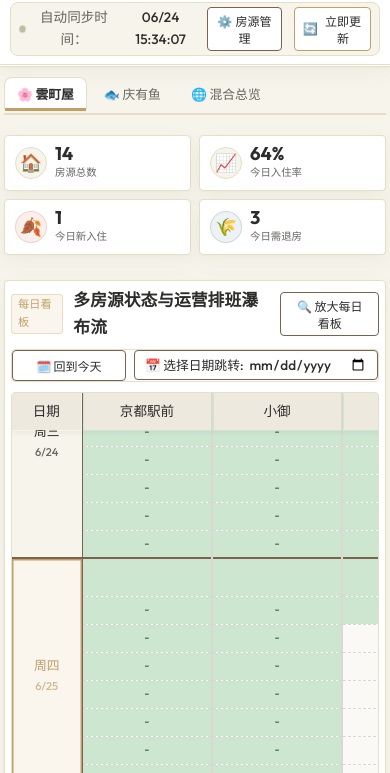
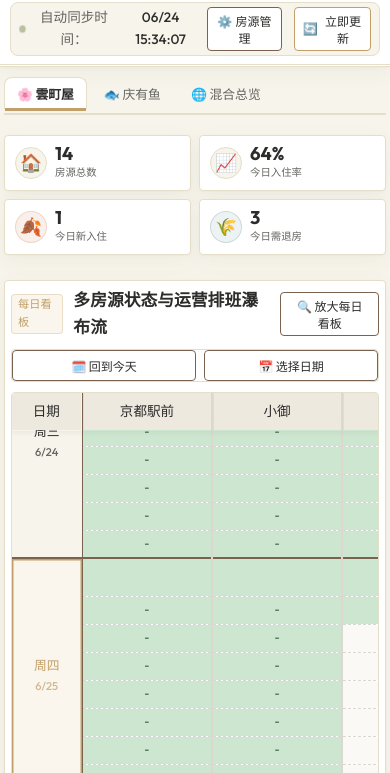
Before and after one commit to cauchyds/AirbnbCalendar, a website: page index.html in a window 390 px wide. Shown: the part 71-844 px from the top of the page. Drawn offline with Linux system fonts and the light colour scheme; no server answers.

Commit message:
style: shorten date picker using overlay button trick and hide yyyy-mm-dd placeholder text

```diff
--- a/index.html
+++ b/index.html
@@ -123,9 +123,9 @@
             <div class="timeline-controls" style="display: flex; align-items: center; gap: 10px;">
               <div class="timeline-nav" style="display: flex; align-items: center; gap: 8px; flex-wrap: wrap;">
                 <button id="btn-time-today" class="btn-nav btn-today" style="border-radius: var(--radius-sm); border: 1px solid var(--border-wood-dark); padding: 6px 16px; font-size: 0.85rem; background-color: var(--bg-washi);">🗓️ 回到今天</button>
-                <div class="date-picker-wrapper" style="display: flex; align-items: center; gap: 5px; background: var(--bg-washi); border: 1px solid var(--border-wood-dark); border-radius: var(--radius-sm); padding: 4px 10px;">
-                  <span style="font-size: 0.8rem; color: var(--text-wood-dark); font-weight: 500;">📅 选择日期跳转:</span>
-                  <input type="date" id="input-jump-date" style="border: none; background: transparent; font-size: 0.85rem; color: var(--text-charcoal); outline: none; cursor: pointer; font-family: inherit; font-weight: 500;" />
+                <div class="date-picker-wrapper" style="position: relative; display: inline-block; overflow: hidden; vertical-align: middle; border-radius: var(--radius-sm);">
+                  <button class="btn-jump-display" style="border: 1px solid var(--border-wood-dark); padding: 6px 16px; font-size: 0.85rem; background-color: var(--bg-washi); pointer-events: none; white-space: nowrap; border-radius: var(--radius-sm); font-family: inherit; font-weight: 500; cursor: pointer; color: var(--text-wood-dark);">📅 选择日期</button>
+                  <input type="date" id="input-jump-date" style="position: absolute; left: 0; top: 0; width: 100%; height: 100%; opacity: 0; cursor: pointer; margin: 0; padding: 0;" />
                 </div>
               </div>
             </div>
--- a/style.css
+++ b/style.css
@@ -1917,6 +1917,16 @@ body {
     font-size: 0.75rem !important;
     white-space: nowrap !important;
   }
+  .date-picker-wrapper {
+    display: flex !important;
+    flex: 1 !important;
+  }
+  .date-picker-wrapper .btn-jump-display {
+    flex: 1 !important;
+    width: 100% !important;
+    padding: 6px 4px !important;
+    font-size: 0.75rem !important;
+  }
   .timeline-wrapper-outer {
     width: 100% !important;
     max-width: 100% !important;
```
